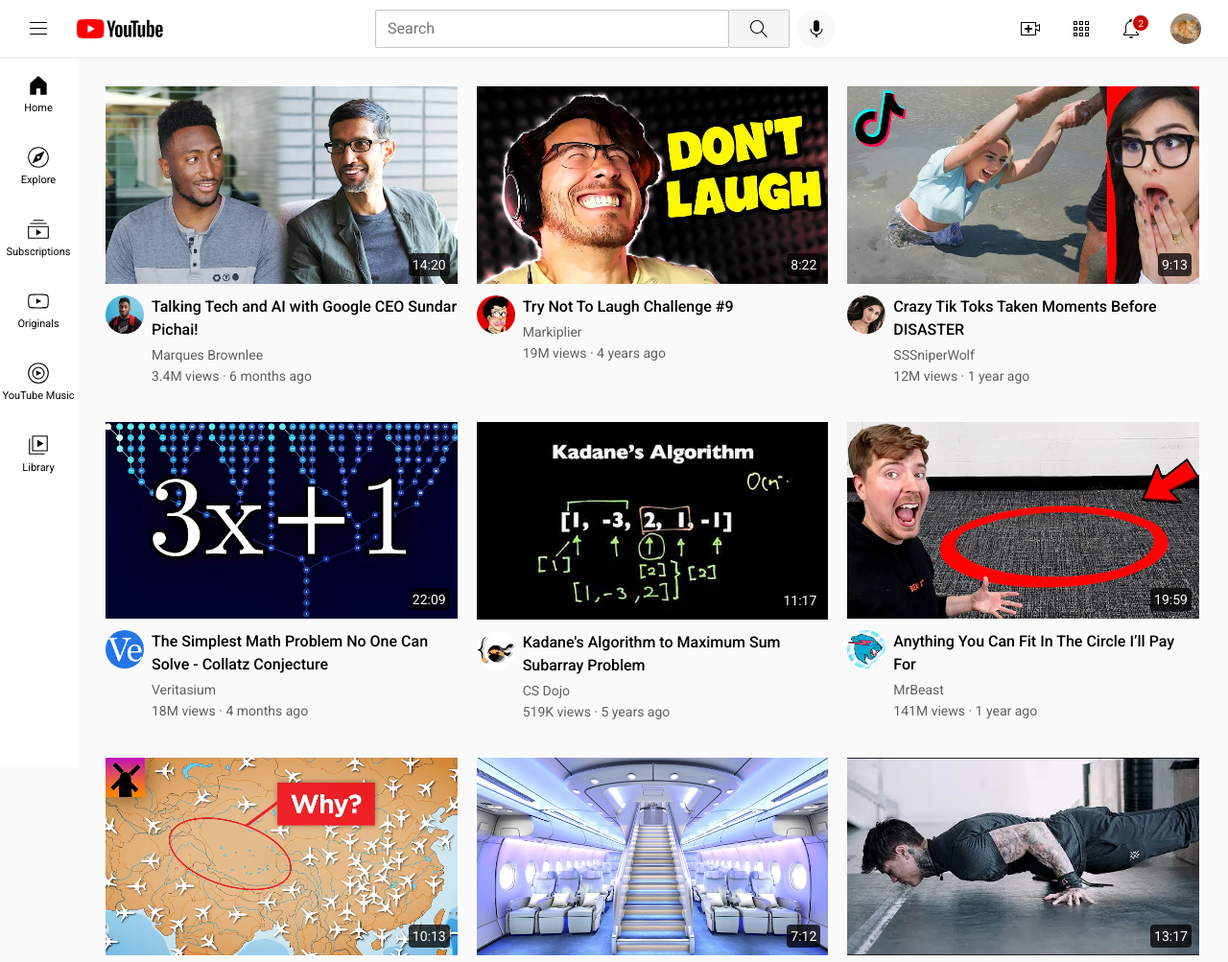
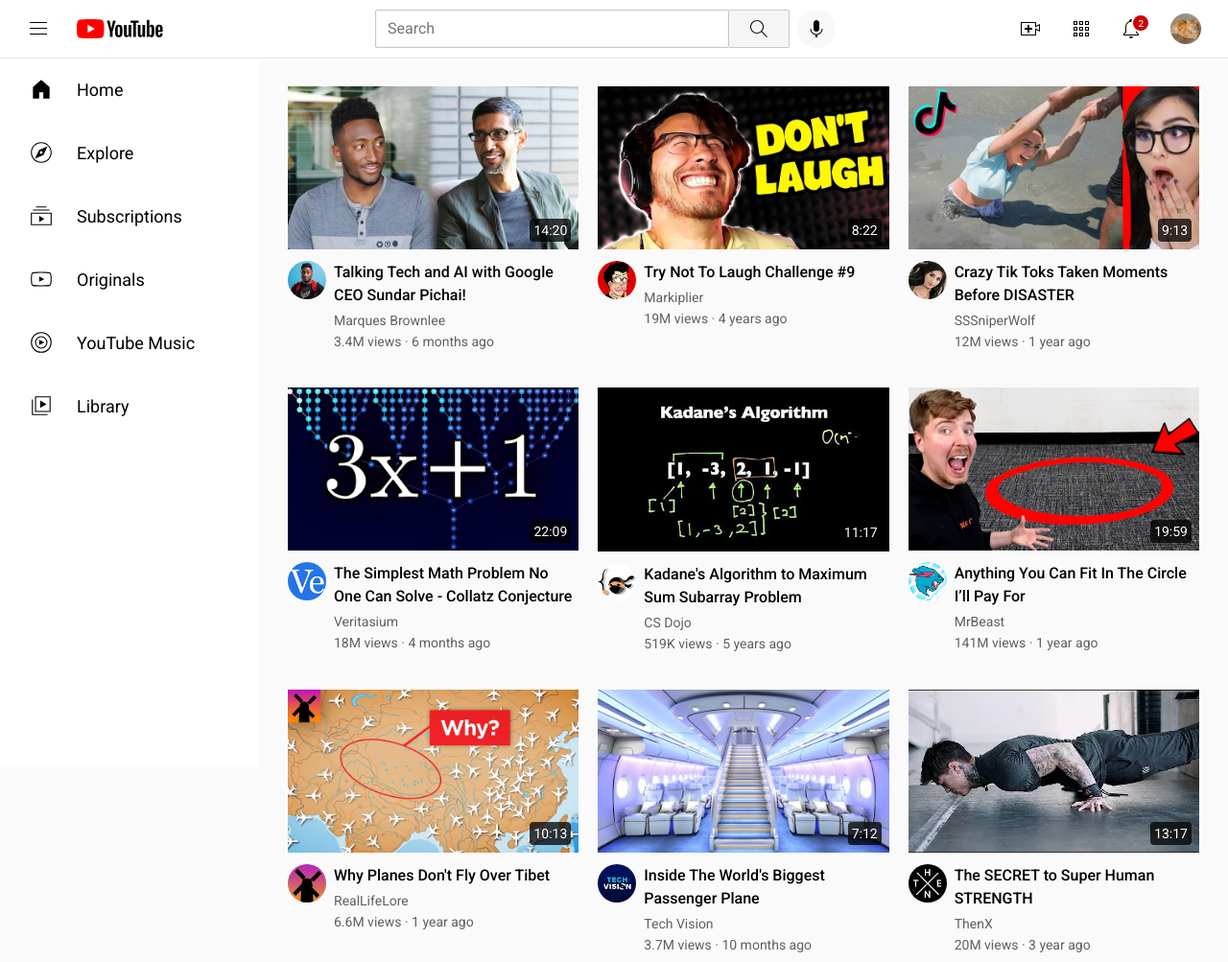
Before and after one commit to fcr-test/youtube-clone, a plain HTML site: page youtube.html in a window 1280 px wide. Shown: the top 1003 px of the page at 96% size. Drawn offline with Linux system fonts and the light colour scheme.

Commit message:
Create expanded sidebar for wider screens

```diff
--- a/styles/general.css
+++ b/styles/general.css
@@ -8,6 +8,12 @@
   background-color: rgb(250, 250, 250);
 }
 
+@media (min-width: 1200.1px) {
+  body {
+    padding-left: 300px;
+  }
+}
+
 p {
   margin-top: 0;
   margin-bottom: 0;
--- a/styles/sidebar.css
+++ b/styles/sidebar.css
@@ -1,3 +1,4 @@
+@media (max-width: 1200px) {
   .sidebar {
     position: fixed;
     top: 60px;
@@ -35,3 +36,40 @@
       font-size: 11px;
     }
   }
+}
+
+@media (min-width: 1200.1px) {
+  .sidebar {
+    position: fixed;
+    top: 60px;
+    left: 0px;
+    bottom: 0px;
+    width: 270px;
+    background-color: white;
+  }
+
+  .sidebar-link {
+    height: 50px;
+    transition: background-color 0.15s;
+    display: flex;
+    flex-direction: row;
+    align-items: center;
+    cursor: pointer;
+    padding-top: 8px;
+    padding-bottom: 8px;
+  }
+
+  .sidebar-link:hover {
+    background-color: rgb(240, 240, 240);
+  }
+
+  .sidebar-link img {
+    height: 26px;
+    margin-left: 30px;
+    margin-right: 24px;
+  }
+
+  .sidebar-link div {
+    font-size: 18px;
+  }
+}
--- a/styles/video.css
+++ b/styles/video.css
@@ -11,19 +11,19 @@
   }
 }
 
-@media (min-width: 681px) and (max-width: 970px) {
+@media (min-width: 680.1px) and (max-width: 970px) {
   .video-grid {
     grid-template-columns: 1fr 1fr;
   }
 }
 
-@media (min-width: 971px) and (max-width: 1299px) {
+@media (min-width: 970.1px) and (max-width: 1450px) {
   .video-grid {
     grid-template-columns: 1fr 1fr 1fr;
   }
 }
 
-@media (min-width: 1300px) {
+@media (min-width: 1450.1px) {
   .video-grid {
     grid-template-columns: 1fr 1fr 1fr 1fr;
   }
```
Lines whose indentation alone changed are shown as unchanged.
